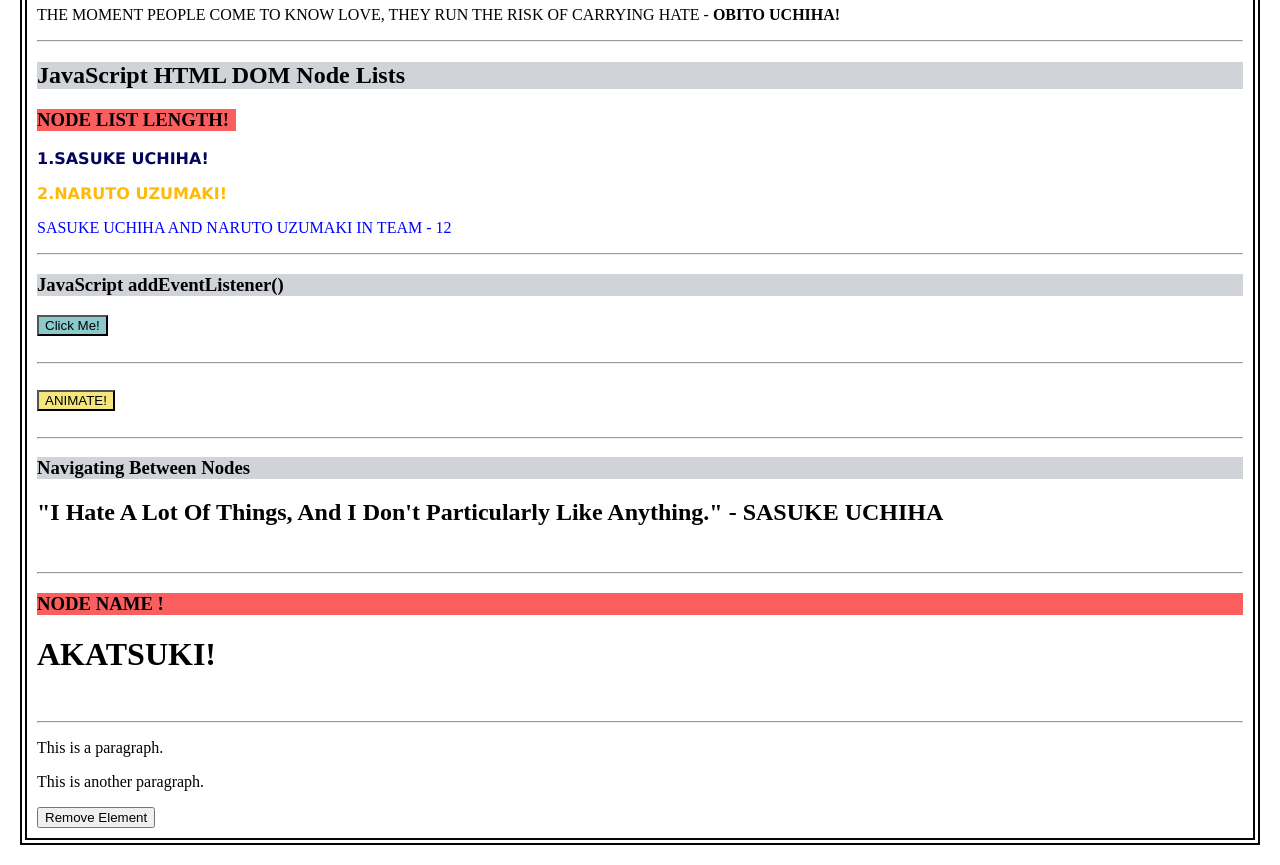
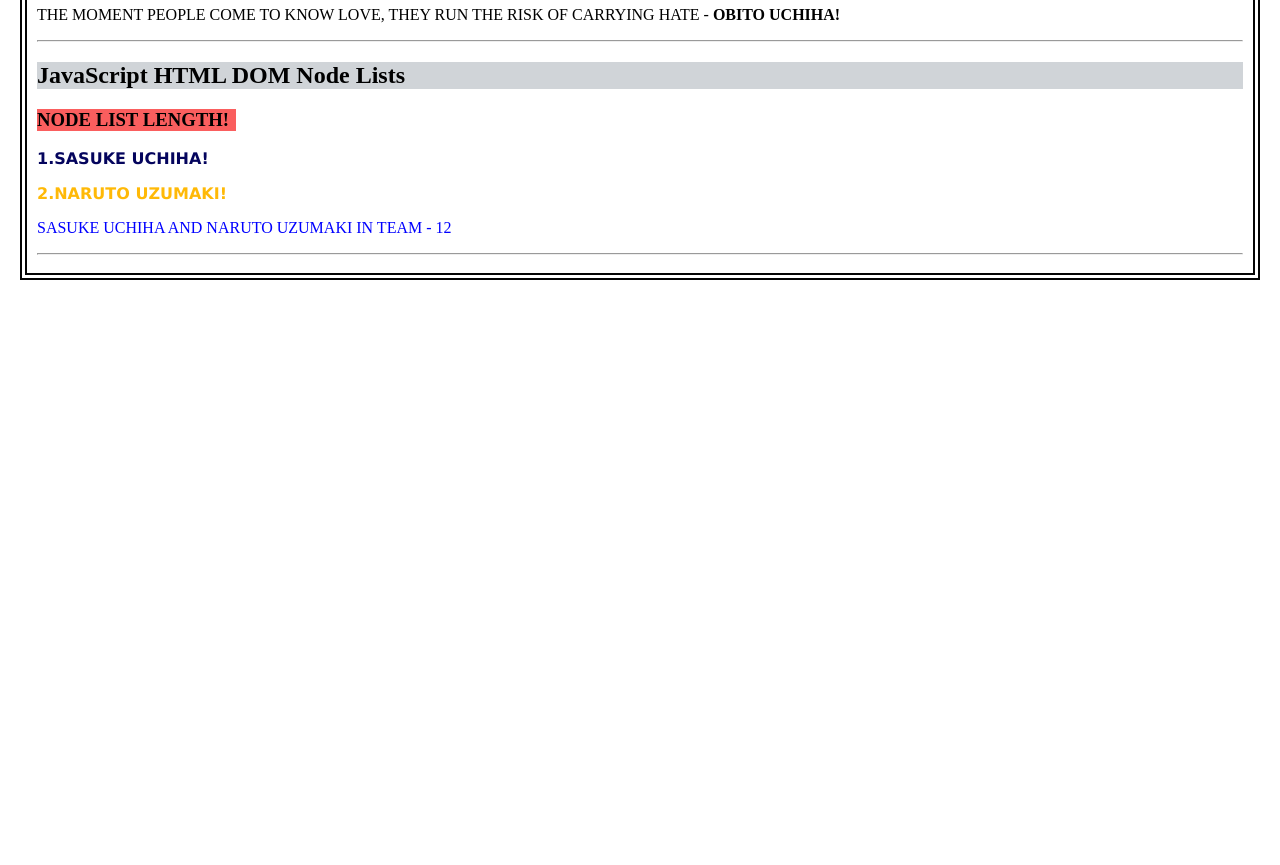
Before and after one commit to vaish-s-11/Training, a plain HTML site: page HTML/DOMrest.html in a window 1280 px wide. Shown: the part 1007-1872 px from the top of the page. After the commit the page ends 1307 px from the top, so only its background shows below. Drawn offline with Linux system fonts and the light colour scheme.

Commit message:
Update DOMrest.html

```diff
--- a/HTML/DOMrest.html
+++ b/HTML/DOMrest.html
@@ -1,7 +1,4 @@
 <!DOCTYPE html>
-<html lang="en">
-<head>
-    <meta charset="UTF-8"><!DOCTYPE html>
 <html lang="en">
 <head>
     <meta charset="UTF-8">
@@ -112,70 +109,3 @@
 
 </body>
 </html>
-
-
-
-
-
-
-    <meta http-equiv="X-UA-Compatible" content="IE=edge">
-    <meta name="viewport" content="width=device-width, initial-scale=1.0">
-    <title>Document</title>
-</head>
-<body>
-    <!--JavaScript addEventListener()-->
-
-    <h3 style="background-color: rgb(208, 212, 216);">JavaScript addEventListener()</h3>
-    <p id="date"></p>
-    <p id="pop"></p>
-    <button id="myBtn" style="background-color: rgb(139, 202, 202);">Click Me!</button><br> <br> <hr> <br>
-    <button id="myBttn" style="background-color: rgb(244, 230, 125);">ANIMATE!</button><br> <br> <hr>
-
-    <!--Navigating Between Nodes-->
-
-   <h3 style="background-color: rgb(208, 212, 216);">Navigating Between Nodes</h2>
-   <h2 id="id01">"I Hate A Lot Of Things, And I Don't Particularly Like Anything." - <b>SASUKE UCHIHA</b></h2>
-   <p id="id02" style="color: rgb(146, 65, 222);"></p><br><hr>
-
-   <!--The nodeName Property-->
-
-   <h3 style="background-color: rgb(250, 94, 94);">NODE NAME !</h3>
-   <h1 id="id03">AKATSUKI!</h1>
-   <p id="id04"></p><br><hr>
-
-   <!--Creating New HTML Elements (Nodes)-->
-    <!--Removing existing elemennts-->
-
-    <p id="p1">This is a paragraph.</p>
-    <p id="p2">This is another paragraph.</p>
-
-    <button onclick="myFunction()">Remove Element</button>
-
-
-   <script>
-    document.getElementById("myBtn").addEventListener("click", displayDate);
-
-    function displayDate() {
-      document.getElementById("date").innerHTML = Date();
-    }
-    document.getElementById("myBttn").addEventListener("click", function() {
-  alert("NARUTO LOVE!");
-});
-//----------------------------------------------------------------------------------------------------------------------------//
-
-document.getElementById("id02").innerHTML = document.getElementById("id01").innerHTML;
-
-//----------------------------------------------------------------------------------------------------------------------------//
-
-document.getElementById("id04").innerHTML = document.getElementById("id03").nodeName;
-
-//----------------------------------------------------------------------------------------------------------------------------//
-
-function myFunction() {
-document.getElementById("p1").remove();
-}
-
-   </script>
-
-</body>
-</html>
```
